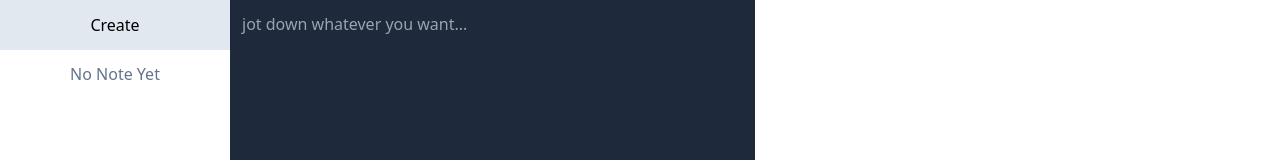
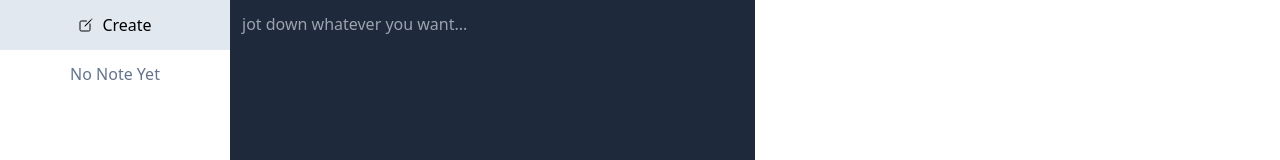
Before and after one commit to taishikato/air-note, a React (Vite) app: page / in a window 1280 px wide. Shown: the top 160 px of the page. Built offline with nearby package versions, Linux system fonts and the light colour scheme.

Commit message:
sadd react-icons

```diff
--- a/package.json
+++ b/package.json
@@ -11,6 +11,7 @@
   "dependencies": {
     "react": "^18.2.0",
     "react-dom": "^18.2.0",
+    "react-icons": "^4.4.0",
     "react-markdown": "^8.0.3",
     "remark-gfm": "^3.0.1",
     "uuid": "^8.3.2"
--- a/src/components/Sidebar.tsx
+++ b/src/components/Sidebar.tsx
@@ -1,6 +1,7 @@
 import { memo } from "react";
 import type { Dispatch, SetStateAction } from "react";
 import { v4 as uuidv4 } from "uuid";
+import { IoCreateOutline } from "react-icons/io5";
 
 const Sidebar = ({
   noteList,
@@ -32,8 +33,9 @@ const Sidebar = ({
     <aside className="w-[230px] overflow-auto relative">
       <button
         onClick={(e) => handleCreate(e)}
-        className="w-full h-[50px] p-3 bg-white/60 backdrop-blur-sm hover:bg-slate-200 sticky top-0 left-0 border-b border-slate-200"
+        className="flex items-center justify-center gap-x-2 w-full h-[50px] p-3 bg-white/60 backdrop-blur-sm hover:bg-slate-200 sticky top-0 left-0 border-b border-slate-200"
       >
+        <IoCreateOutline />
         Create
       </button>
       {noteList.length > 0 ? (
@@ -42,7 +44,7 @@ const Sidebar = ({
             return (
               <li
                 key={note.key}
-                className={`w-full h-[50px] p-3 mb-3 rounded-md box-border cursor-pointer ${
+                className={`w-full h-[50px] p-3 mb-3 box-border cursor-pointer ${
                   noteKey === note.key
                     ? "bg-slate-200 hover:bg-slate-200"
                     : "hover:bg-slate-100"
```
Also changed, not shown: 1 other file (tests, documents, lock files or other folders).
